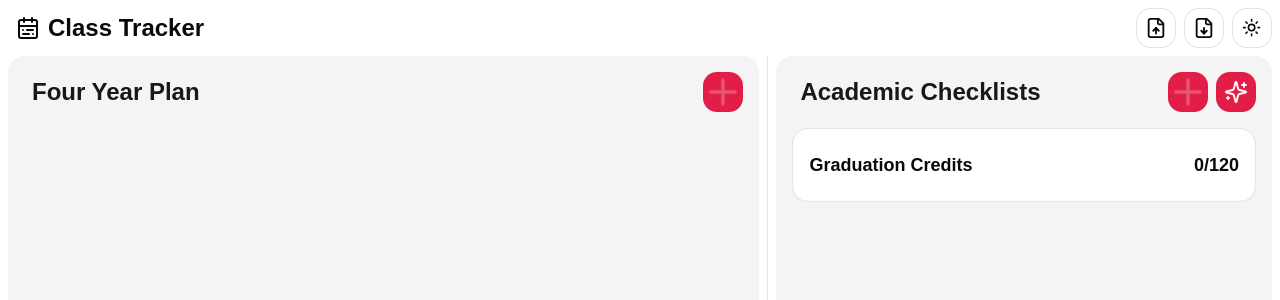
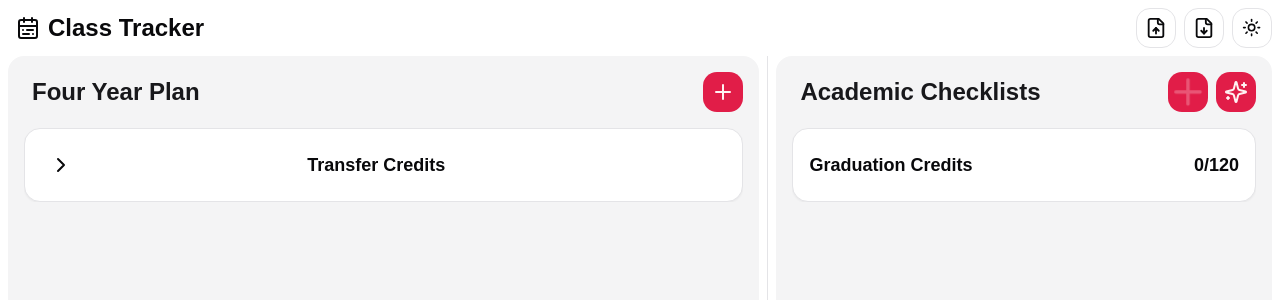
Before and after one commit to dtsivkovski/class-tracker, a Next.js app: page / in a window 1280 px wide. Shown: the top 300 px of the page. Built offline with nearby package versions, Linux system fonts and the light colour scheme.

Commit message:
fixed the generation of transfer credit semester

```diff
--- a/app/_components/_classestaken/SemestersContext.tsx
+++ b/app/_components/_classestaken/SemestersContext.tsx
@@ -36,11 +36,13 @@ export const SemestersProvider = ({ children }: { children: ReactNode }) => {
         console.log('Loading semesters from localStorage:', savedSemesters);
         if (savedSemesters) {
             setSemesters(JSON.parse(savedSemesters));
-        }
-        else {
-            localStorage.setItem('semesters', JSON.stringify(
-                [{"name":"Transfer Credits","tableData":[{"col1":"Total Credit","col2":"","col3":""}]}]
-            ));
+        } else {
+            const defaultSemester: Semester = {
+                name: "Transfer Credits",
+                tableData: [{ col1: "Total Credit", col2: 0 }]
+            };
+            setSemesters([defaultSemester]);
+            localStorage.setItem('semesters', JSON.stringify([defaultSemester]));
         }
         setIsLoaded(true);
     }, []);
@@ -53,9 +55,9 @@ export const SemestersProvider = ({ children }: { children: ReactNode }) => {
 
     return (
         <div id="mainBodyDivForFade" className='fade-in'>
-        <SemestersContext.Provider value={{ semesters, setSemesters }}>
-            {children}
-        </SemestersContext.Provider>
+            <SemestersContext.Provider value={{ semesters, setSemesters }}>
+                {children}
+            </SemestersContext.Provider>
         </div>
     );
 };
--- a/app/_components/_classestaken/semesters.tsx
+++ b/app/_components/_classestaken/semesters.tsx
@@ -1,16 +1,21 @@
+import React from 'react';
 import { useSemestersContext } from './SemestersContext';
 import SemesterCard from './semestercard';
 import { Button } from "@/components/ui/button";
 import { Plus } from 'lucide-react';
 import TransferCreditCard from './transfercreditcard';
-import { Semester } from '../types';
+import { Semester, SemesterTableData } from '../types';
 
 const Semesters = () => {
     const { semesters, setSemesters } = useSemestersContext();
 
     const addNewSemester = () => {
         let semesterName = "FA 24";
-        if (semesters.length > 0) {
+        let tableData: SemesterTableData[] = [];
+        if (semesters.length === 0) {
+            semesterName = "Transfer Credits";
+            tableData = [{ col1: "Total Credit", col2: 0 }];
+        } else {
             const lastSemesterName = semesters[semesters.length - 1].name;
             if (lastSemesterName.includes("FA")) {
                 const year = parseInt(lastSemesterName.split(" ")[1]);
@@ -23,7 +28,7 @@ const Semesters = () => {
                 semesterName = `FA ${lastSemesterName.split(" ")[1]}`;
             }
         }
-        setSemesters([...semesters, { name: semesterName, tableData: [] }]);
+        setSemesters([...semesters, { name: semesterName, tableData: tableData }]);
     };
 
     const updateSemester = (index: number, updatedSemester: Semester) => {
```
